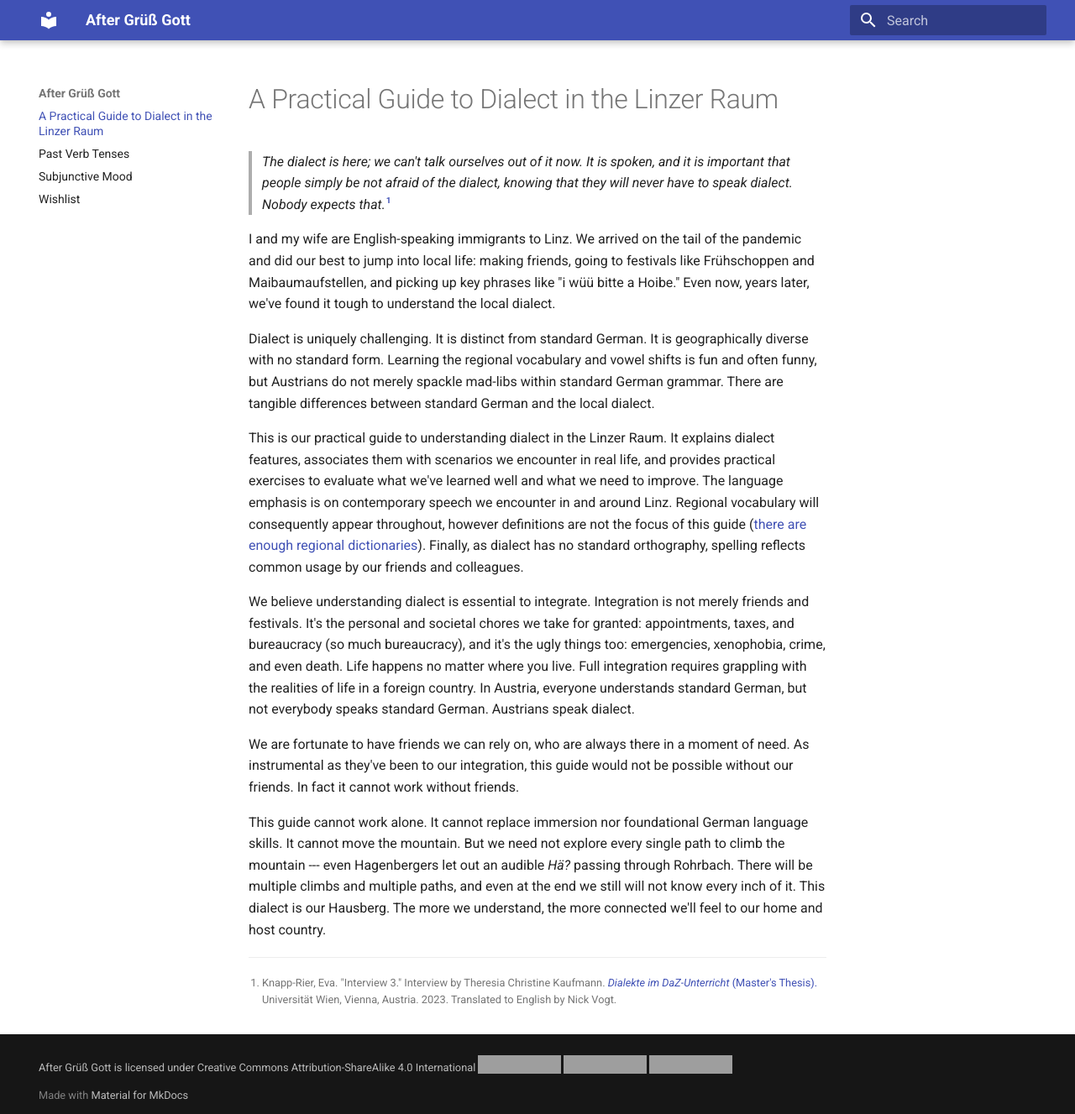
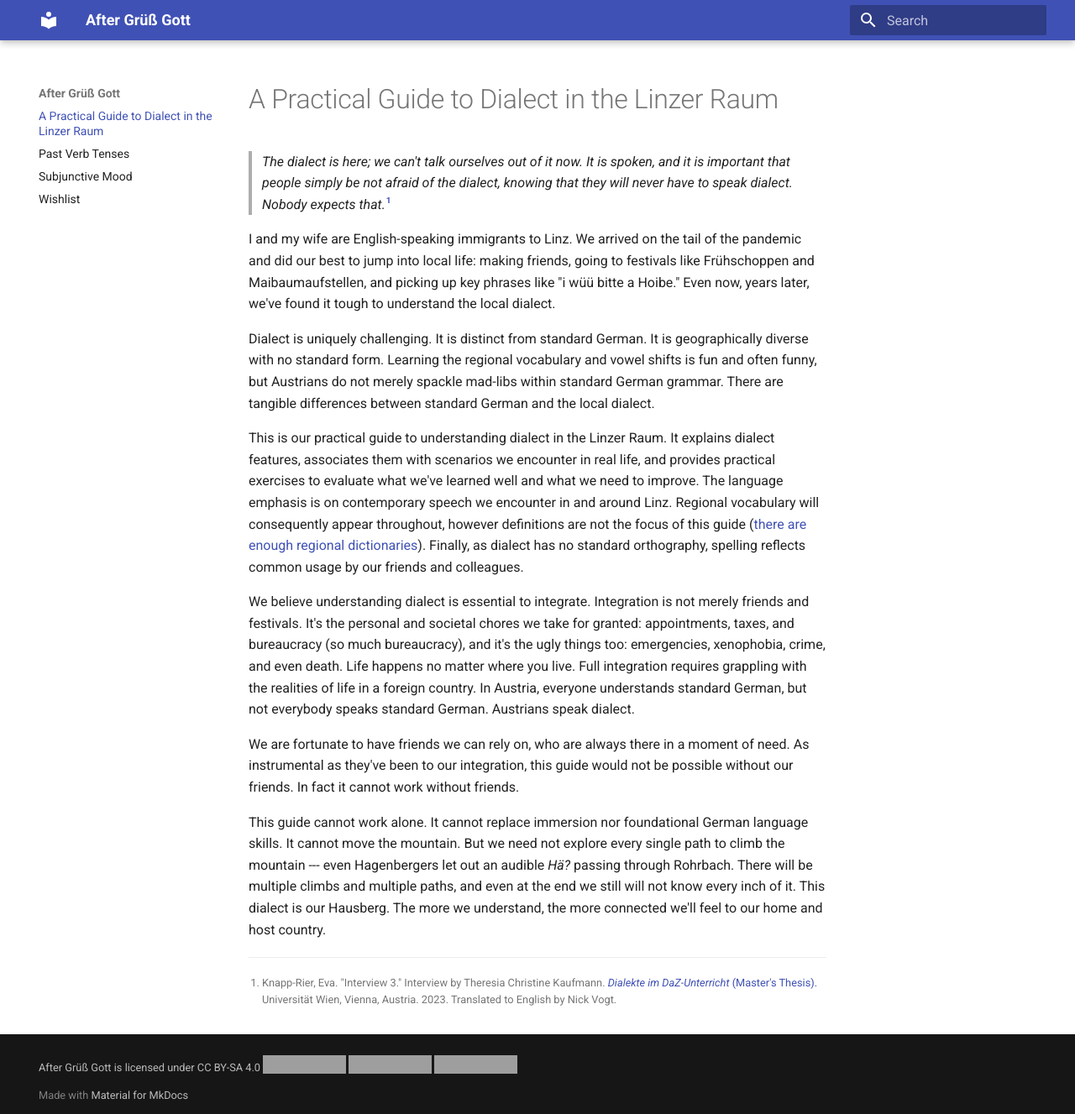
Before and after one commit to vogt4nick/austrian-german, an MkDocs documentation site: the page built from docs/index.md, in a window 1280 px wide and 1327 px high. Shown: the whole window at 84% size. Built offline with MkDocs 1.6.1 and Material for MkDocs 9.7.7, drawn with Linux system fonts in a browser that asks for light colours; plug-ins that fetch from the network failed and are left out; grey boxes are pictures that could not be loaded.

Commit message:
abbreviate CC BY-SA

```diff
--- a/mkdocs.yml
+++ b/mkdocs.yml
@@ -1,6 +1,6 @@
 site_name: After Grüß Gott
 copyright: >-  # generated by https://chooser-beta.creativecommons.org/
-  <p xmlns:cc="http://creativecommons.org/ns#" xmlns:dct="http://purl.org/dc/terms/"><a property="dct:title" rel="cc:attributionURL" href="http://github.com/vogt4nick/austrian-german">After Grüß Gott</a> is licensed under <a href="https://creativecommons.org/licenses/by-sa/4.0/?ref=chooser-v1" target="_blank" rel="license noopener noreferrer" style="display:inline-block;">Creative Commons Attribution-ShareAlike 4.0 International<img style="height:22px!important;margin-left:3px;vertical-align:text-bottom;" src="https://mirrors.creativecommons.org/presskit/icons/cc.svg?ref=chooser-v1" alt=""><img style="height:22px!important;margin-left:3px;vertical-align:text-bottom;" src="https://mirrors.creativecommons.org/presskit/icons/by.svg?ref=chooser-v1" alt=""><img style="height:22px!important;margin-left:3px;vertical-align:text-bottom;" src="https://mirrors.creativecommons.org/presskit/icons/sa.svg?ref=chooser-v1" alt=""></a></p>
+  <p xmlns:cc="http://creativecommons.org/ns#" xmlns:dct="http://purl.org/dc/terms/"><a property="dct:title" rel="cc:attributionURL" href="http://github.com/vogt4nick/austrian-german">After Grüß Gott</a> is licensed under <a href="https://creativecommons.org/licenses/by-sa/4.0/?ref=chooser-v1" target="_blank" rel="license noopener noreferrer" style="display:inline-block;">CC BY-SA 4.0<img style="height:22px!important;margin-left:3px;vertical-align:text-bottom;" src="https://mirrors.creativecommons.org/presskit/icons/cc.svg?ref=chooser-v1" alt=""><img style="height:22px!important;margin-left:3px;vertical-align:text-bottom;" src="https://mirrors.creativecommons.org/presskit/icons/by.svg?ref=chooser-v1" alt=""><img style="height:22px!important;margin-left:3px;vertical-align:text-bottom;" src="https://mirrors.creativecommons.org/presskit/icons/sa.svg?ref=chooser-v1" alt=""></a></p>
 extra:
   cite:
     swick_grammar_drills: >-
```
